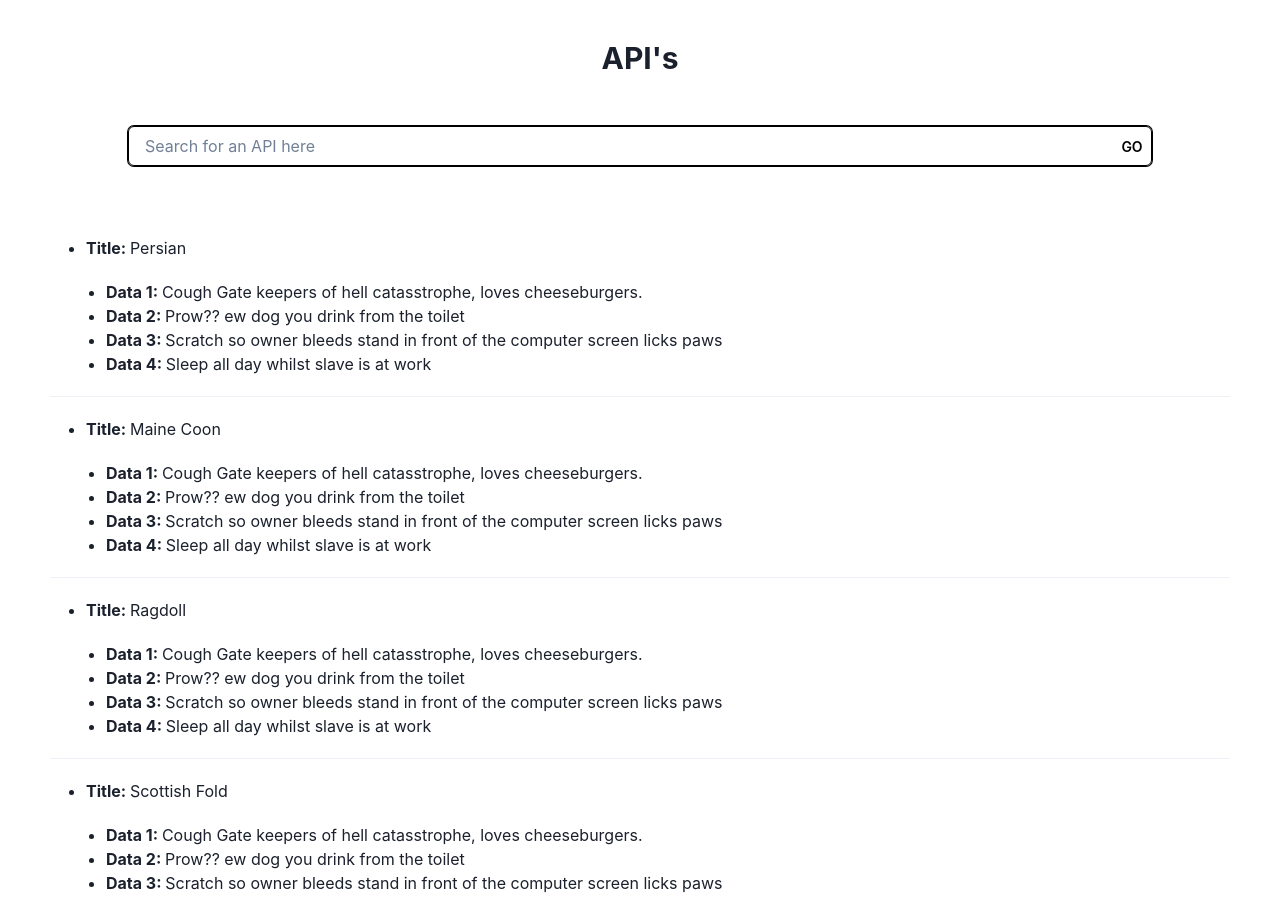
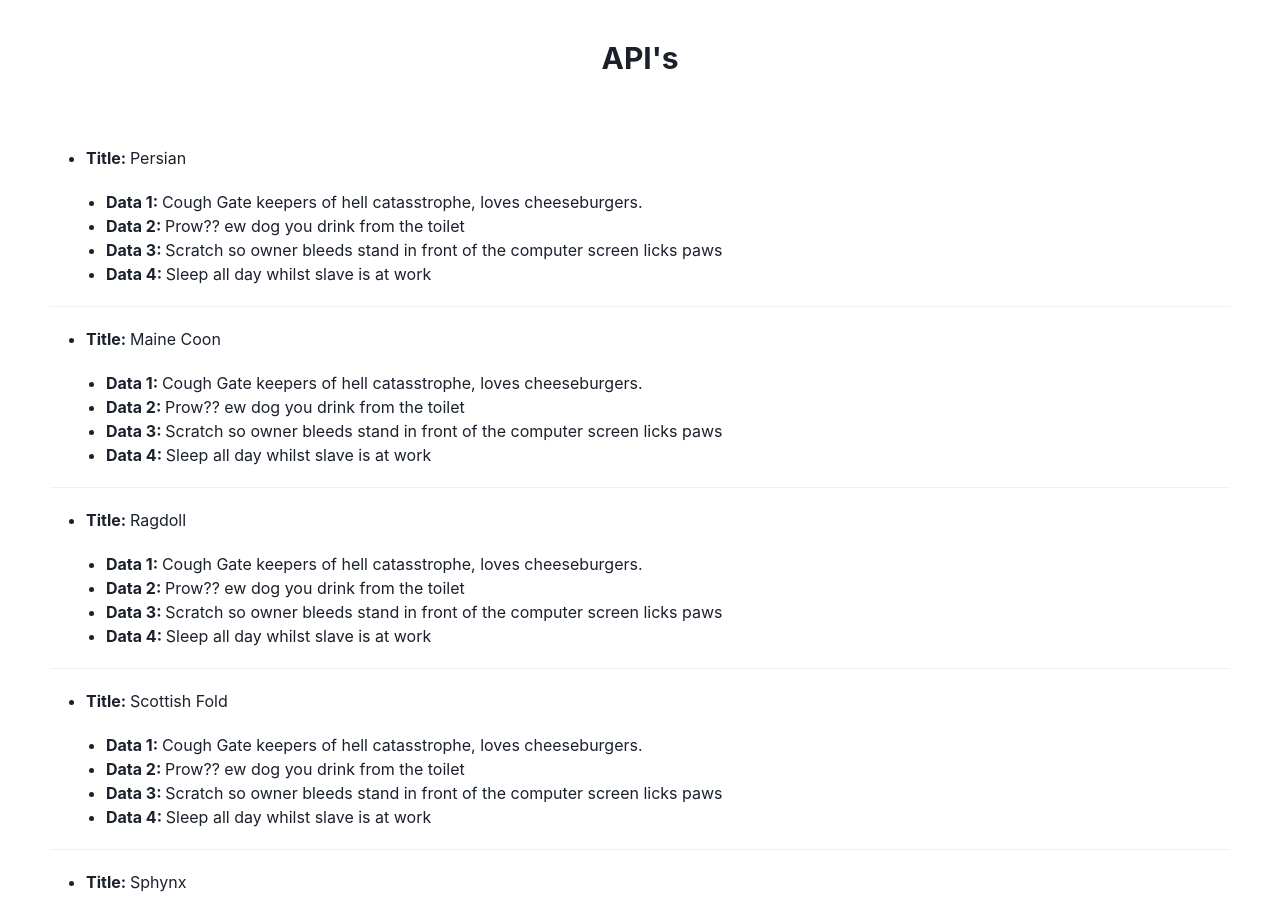
Before and after one commit to KurtisDenning/pAPI, a React (Create React App) app in the folder frontend/: page / in a window 1280 px wide. Shown: the part 1120-2018 px from the top of the page. Built offline with nearby package versions, Linux system fonts and the light colour scheme.

Commit message:
Added search and sort funtionality - no category toggle yet

```diff
--- a/frontend/src/App.js
+++ b/frontend/src/App.js
@@ -15,9 +15,9 @@ function App() {
       <Nav />
       <Header query={query} setQuery={setQuery} />
       <Divider />
-      <Categories />
+      <Categories setCategory={setCategory} />
       <Divider />
-      <APIs query={query} setQuery={setQuery} category={category} />
+      <APIs query={query} category={category} />
       <Footer />
     </ChakraProvider>
   );
--- a/frontend/src/Components/APIs.js
+++ b/frontend/src/Components/APIs.js
@@ -10,14 +10,24 @@ import {
   InputRightElement,
 } from "@chakra-ui/react";
 
-const APIs = ({ setQuery, query, category }) => {
-  let apiCards = APIData.filter((card) => {
-    if (query === "") {
+const APIs = ({ query, category }) => {
+  let apiCat = APIData.filter((card) => {
+    if (category === "") {
       return card;
-    } else if (card.name.toLowerCase().includes(query.toLowerCase())) {
+    } else if (card.category.toLowerCase() === category.toLowerCase()) {
       return card;
     }
-  }).map((item) => <APICard key={item.id} {...item} />);
+  });
+
+  let apiCards = apiCat
+    .filter((card) => {
+      if (query === "") {
+        return card;
+      } else if (card.name.toLowerCase().includes(query.toLowerCase())) {
+        return card;
+      }
+    })
+    .map((item) => <APICard key={item.id} {...item} />);
 
   return (
     <Box>
@@ -28,31 +38,6 @@ const APIs = ({ setQuery, query, category }) => {
             API's {/*need to set state to for what results are being filtered*/}
           </Heading>
         </Center>
-        <Center>
-          <InputGroup w={"80vw"} mb="50">
-            <Input
-              onChange={(event) => setQuery(event.target.value)}
-              isInvalid
-              errorBorderColor="black"
-              placeholder="Search for an API here"
-              value={query}
-            ></Input>
-
-            <InputRightElement>
-              <Box
-                as="button"
-                border="0px"
-                borderRadius="2px"
-                fontSize="14px"
-                fontWeight="semibold"
-                bg="#ffffff"
-                color="black"
-              >
-                <a href="#APIs">GO</a>
-              </Box>
-            </InputRightElement>
-          </InputGroup>
-        </Center>
         {apiCards}
       </Box>
     </Box>
--- a/frontend/src/Components/Categories.js
+++ b/frontend/src/Components/Categories.js
@@ -3,11 +3,11 @@ import CategoryCards from "./CategoryCards";
 import Data from "../Dummy-Json/Categories-data";
 import { Center, Heading, Text, Box } from "@chakra-ui/react";
 
-const categoryCards = Data.map((item) => (
-  <CategoryCards key={item.id} {...item} />
-));
+const Categories = ({ setCategory }) => {
+  const categoryCards = Data.map((item) => (
+    <CategoryCards setCategory={setCategory} key={item.id} {...item} />
+  ));
 
-const Categories = () => {
   return (
     <Box m={50}>
       <Center>
--- a/frontend/src/Components/CategoryCards.js
+++ b/frontend/src/Components/CategoryCards.js
@@ -2,7 +2,11 @@ import React from "react";
 import { Button } from "@chakra-ui/react";
 
 const CategoryCards = (props) => {
-  return <Button m={2}>{props.name}</Button>;
+  return (
+    <Button onClick={() => props.setCategory(props.name)} m={2}>
+      {props.name}
+    </Button>
+  );
 };
 
 export default CategoryCards;
--- a/frontend/src/Dummy-Json/API-data.js
+++ b/frontend/src/Dummy-Json/API-data.js
@@ -2,6 +2,7 @@ export default [
   {
     id: 1,
     name: "Persian",
+    category: "Data",
     data1: "Cough Gate keepers of hell catasstrophe, loves cheeseburgers.",
     data2: "Prow?? ew dog you drink from the toilet",
     data3:
@@ -12,6 +13,7 @@ export default [
   {
     id: 2,
     name: "Maine Coon",
+    category: "Apples",
     data1: "Cough Gate keepers of hell catasstrophe, loves cheeseburgers.",
     data2: "Prow?? ew dog you drink from the toilet",
     data3:
@@ -22,6 +24,7 @@ export default [
   {
     id: 3,
     name: "Ragdoll",
+    category: "Data",
     data1: "Cough Gate keepers of hell catasstrophe, loves cheeseburgers.",
     data2: "Prow?? ew dog you drink from the toilet",
     data3:
@@ -32,6 +35,7 @@ export default [
   {
     id: 4,
     name: "Scottish Fold",
+    category: "Kiwi",
     data1: "Cough Gate keepers of hell catasstrophe, loves cheeseburgers.",
     data2: "Prow?? ew dog you drink from the toilet",
     data3:
@@ -42,6 +46,7 @@ export default [
   {
     id: 5,
     name: "Sphynx",
+    category: "Data",
     data1: "Cough Gate keepers of hell catasstrophe, loves cheeseburgers.",
     data2: "Prow?? ew dog you drink from the toilet",
     data3:
@@ -52,6 +57,7 @@ export default [
   {
     id: 6,
     name: "Bengal",
+    category: "Sports",
     data1: "Cough Gate keepers of hell catasstrophe, loves cheeseburgers.",
     data2: "Prow?? ew dog you drink from the toilet",
     data3:
```
